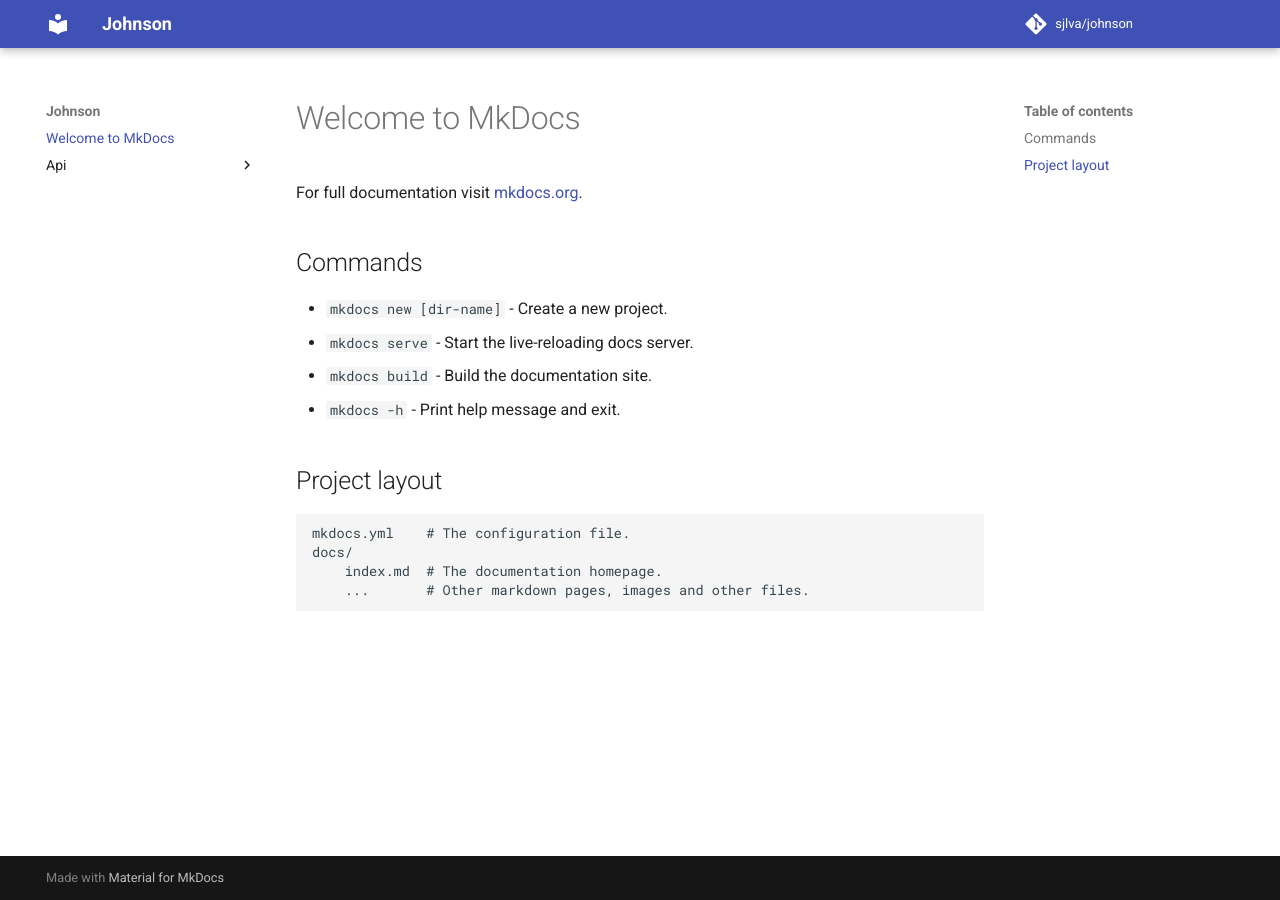
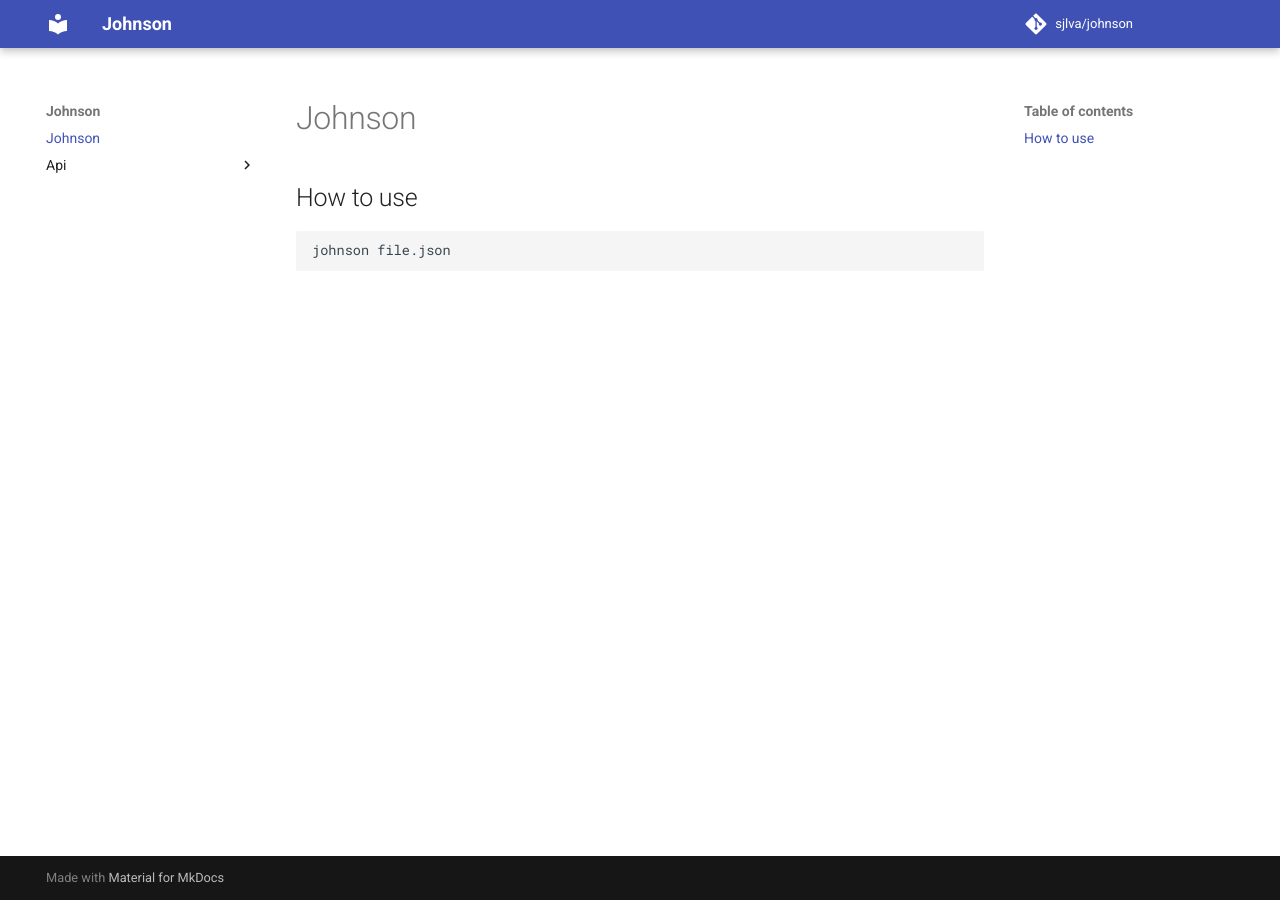
Before and after one commit to sjlva/johnson, an MkDocs documentation site: the page built from docs/index.md, in a window 1280 px wide. Built offline with MkDocs 1.6.1 and Material for MkDocs 9.7.7, drawn with Linux system fonts in a browser that asks for light colours; comment, search, counter and statistics services are not loaded.

Commit message:
add cli example to docs, install typer and rich

````diff
--- a/docs/index.md
+++ b/docs/index.md
@@ -1,17 +1,7 @@
-# Welcome to MkDocs
+# Johnson
 
-For full documentation visit [mkdocs.org](https://www.mkdocs.org).
+## How to use
 
-## Commands
-
-* `mkdocs new [dir-name]` - Create a new project.
-* `mkdocs serve` - Start the live-reloading docs server.
-* `mkdocs build` - Build the documentation site.
-* `mkdocs -h` - Print help message and exit.
-
-## Project layout
-
-    mkdocs.yml    # The configuration file.
-    docs/
-        index.md  # The documentation homepage.
-        ...       # Other markdown pages, images and other files.
+```bash
+johnson file.json
+```
--- a/pyproject.toml
+++ b/pyproject.toml
@@ -5,8 +5,13 @@
 authors = ["sjlva <rtsilva@bi4all.pt>"]
 readme = "README.md"
 
+[tool.poetry.scripts]
+johnson = "johnson.cli:app"
+
 [tool.poetry.dependencies]
 python = "^3.10"
+typer = "^0.9.0"
+rich = "^13.5.2"
 
 
 [tool.poetry.group.dev.dependencies]
````
Also changed, not shown: 1 other file.
